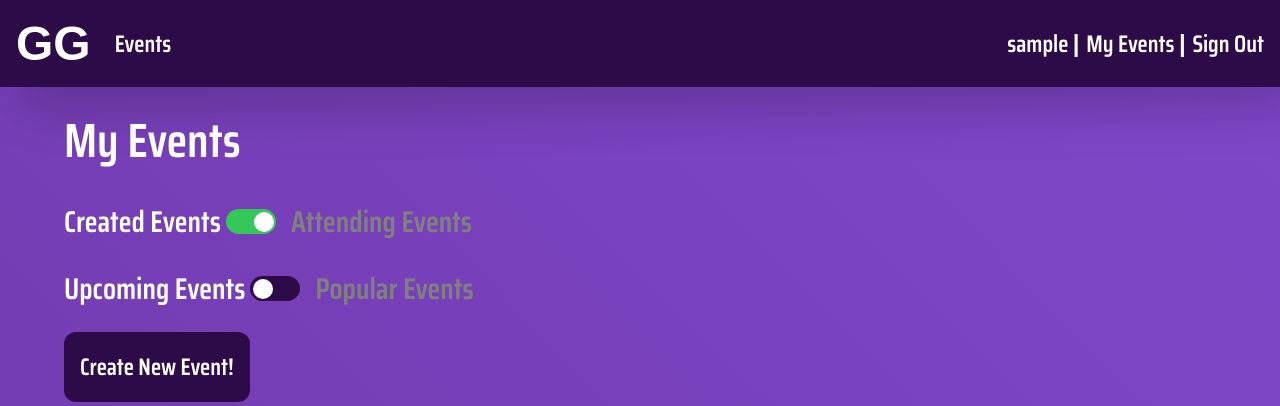
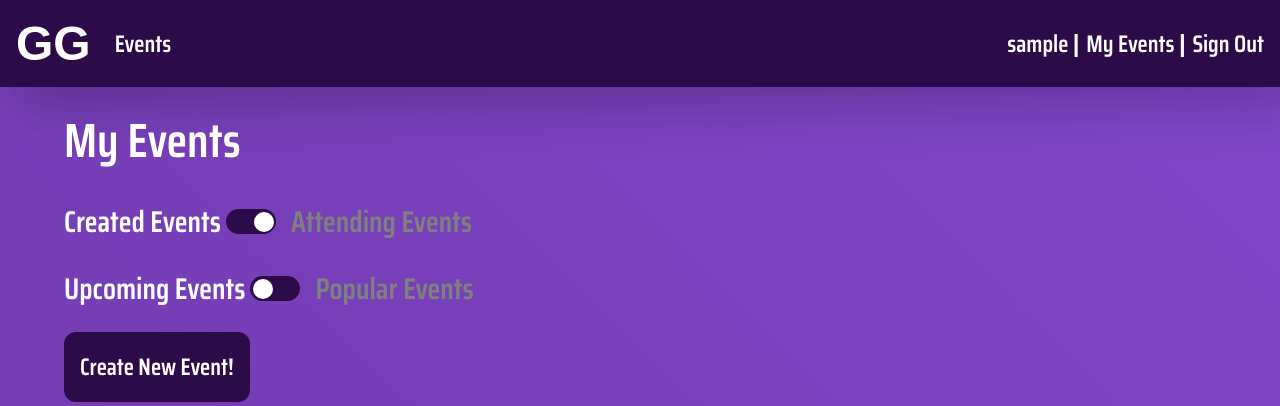
Before and after one commit to robertbrj/glasgowgaffs, a Django app: page /glasgowgaffsapp/myevents/ in a window 1280 px wide, with the box ticked. Shown: the top 406 px of the page. Run offline with Django 3.2, Linux system fonts and the light colour scheme; the visitor is signed in with stand-in values (Sample User, id 1); data that the repository does not hold is empty; some web fonts are replaced.

Commit message:
minor changes

```diff
--- a/static/styles/myevents.css
+++ b/static/styles/myevents.css
@@ -6,6 +6,7 @@
     text-align: left;
     display: block;
 }
+
 /* -------------------- toggle slider base -------------------- */
 /* container for iOS-style toggle switch */
 .toggle_wrapper {
@@ -16,6 +17,7 @@
     gap: 5px;
     text-align: left;
 }
+
 /* -------------------- toggle switch styling -------------------- */
 .toggle-container {
     /* switch container width + flex centering */
@@ -59,13 +61,14 @@
 
 .toggle-container input:checked+.toggle-label {
     /* change slider background when toggled */
-    background-color: #34c759;
+    background-color: #2D0B48;
 }
 
 .toggle-container input:checked+.toggle-label::before {
     /* move slider knob when toggled */
     transform: translate(25px, -50%);
 }
+
 /* -------------------- toggle labels -------------------- */
 #created_title,
 #attending_title,
```
Also changed, not shown: population_script.py (renamed from populate_glasgowgaffsapp.py).
